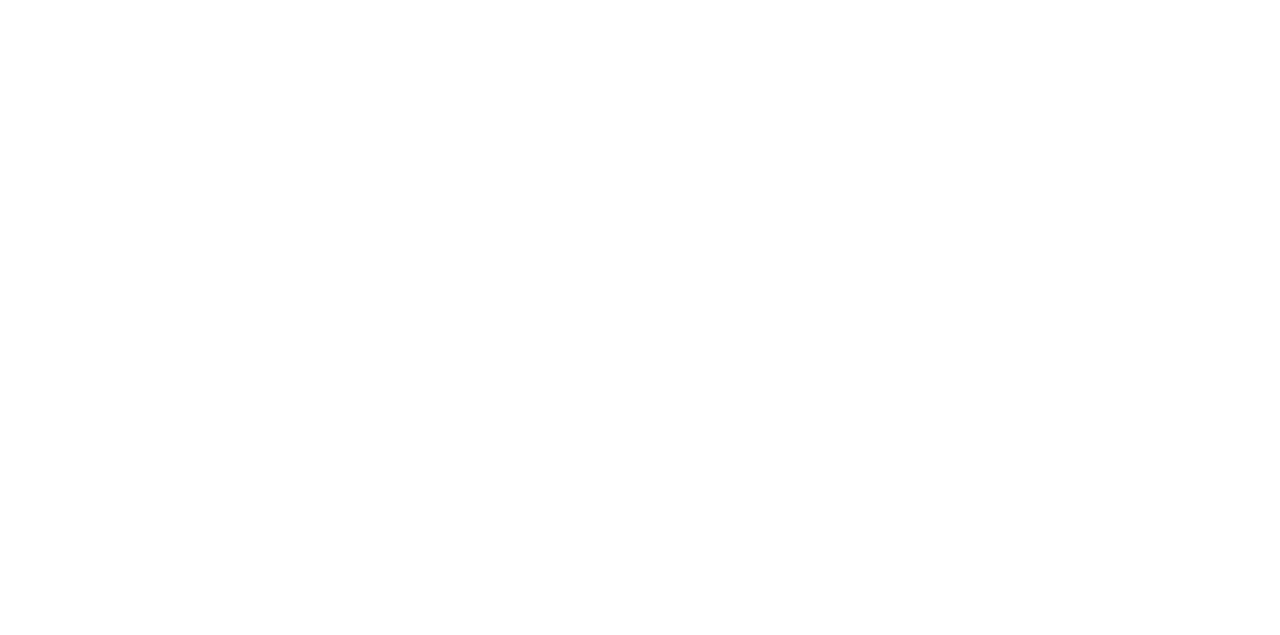
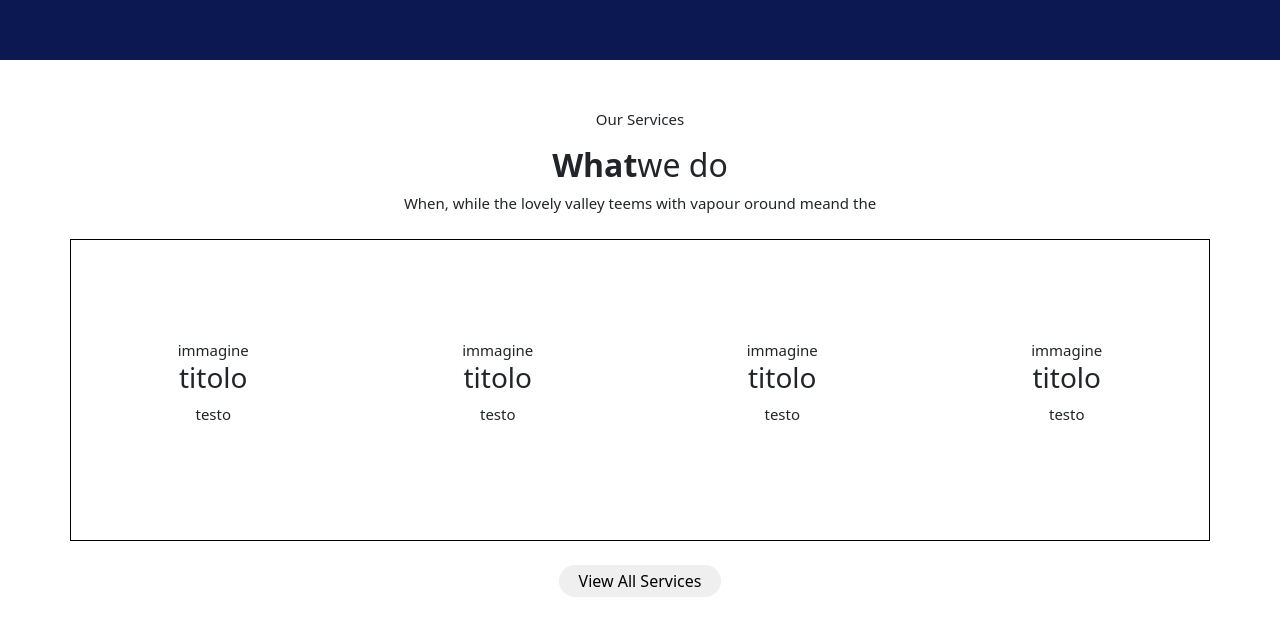
Before and after one commit to GiacWebDev/proj-html-vuejs, a Vue app: page / in a window 1280 px wide. Shown: the part 513-1148 px from the top of the page. Before the commit the page ends 800 px from the top, so only its background shows below. Built offline with nearby package versions, Linux system fonts and the light colour scheme.

Commit message:
[edit] OurServices div structure

```diff
--- a/src/assets/scss/main.scss
+++ b/src/assets/scss/main.scss
@@ -14,7 +14,7 @@
 }
 
 .debug {
-  border: 1px solid white;
+  border: 1px solid black;
 }
 
 .debug-bg {
@@ -25,7 +25,9 @@
   padding: 4px 20px;
   border: 0px;
   border-radius: 50px;
+  font-size: 1rem;
 }
+
 
 .text-active {
   color: $section-title;
--- a/src/components/AppFooter.vue
+++ b/src/components/AppFooter.vue
@@ -6,7 +6,13 @@
 
 
 <template>
-<h1>Footer</h1>
+
+<div class="Newsletter"></div>
+
+<div class="infos"></div>
+
+<div class="copyright"></div>
+
 </template>
 
 
--- a/src/components/AppHeader.vue
+++ b/src/components/AppHeader.vue
@@ -43,6 +43,9 @@
 
  header {
   background-color: $light-primary;
+  .jumbotron {
+    height: 500px;
+  }
 }
 
 </style>
--- a/src/components/AppMain.vue
+++ b/src/components/AppMain.vue
@@ -6,10 +6,69 @@
 
 
 <template>
-<h1>Main</h1>
+
+  <div class="container text-center py-5">
+    <!-- bianca -->
+    <div class="Our-services">
+      <p>Our Services</p>
+      <h2><strong>What</strong>we do</h2>
+      <p>When, while the lovely valley teems with vapour oround meand the</p>
+
+      <div class="row row-cols-4 my-4 debug">
+        <div class="col d-flex flex-column justify-content-center">
+          immagine
+          <h3>titolo</h3>
+          <p>testo</p>
+        </div>
+        <div class="col d-flex flex-column justify-content-center">
+          immagine
+          <h3>titolo</h3>
+          <p>testo</p>
+        </div>
+        <div class="col d-flex flex-column justify-content-center">
+          immagine
+          <h3>titolo</h3>
+          <p>testo</p>
+        </div>
+        <div class="col d-flex flex-column justify-content-center">
+          immagine
+          <h3>titolo</h3>
+          <p>testo</p>
+        </div>
+      </div>
+
+      <button class="btns">View All Services</button>
+    </div>
+
+    <!-- blu -->
+    <div class="Start-your-yrojecy"></div>
+
+    <!-- bianca -->
+    <div class="Portfolio"></div>
+
+    <!-- blu -->
+    <div class="Price-list"></div>
+
+    <!-- bianca -->
+    <div class="Blog"></div>
+
+    <!-- bianca -->
+    <div class="Testimonials"></div>
+
+    <!-- bianca -->
+    <div class="Sponsors"></div>
+  </div>
+
+
+
 </template>
 
 
-<style>
+<style lang="scss" scoped>
+@use '../assets/scss/main.scss' as *;
+
+.Our-services .row .col {
+  height: 300px;
+}
 
 </style>
```
